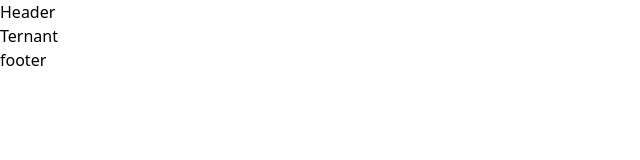
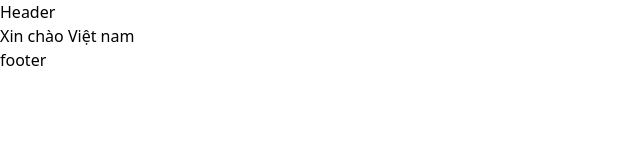
Before and after one commit to thanhdat274/DATN_TKW_12_QUANLYPHONGTRO247, a Next.js app: page /manager/ternant in a window 1280 px wide. Shown: the top 160 px of the page, without its empty margins (0-640 px from the left). Built offline with nearby package versions, Linux system fonts and the light colour scheme.

Commit message:
Update index.tsx

```diff
--- a/src/pages/manager/ternant/index.tsx
+++ b/src/pages/manager/ternant/index.tsx
@@ -1,11 +1,9 @@
-import React from 'react'
+import React from 'react';
 
-type Props = {}
+type Props = {};
 
 const Ternant = (props: Props) => {
-  return (
-    <div>Ternant</div>
-  )
-}
+  return <div>Xin chào Việt nam</div>;
+};
 
-export default Ternant
+export default Ternant;
```
